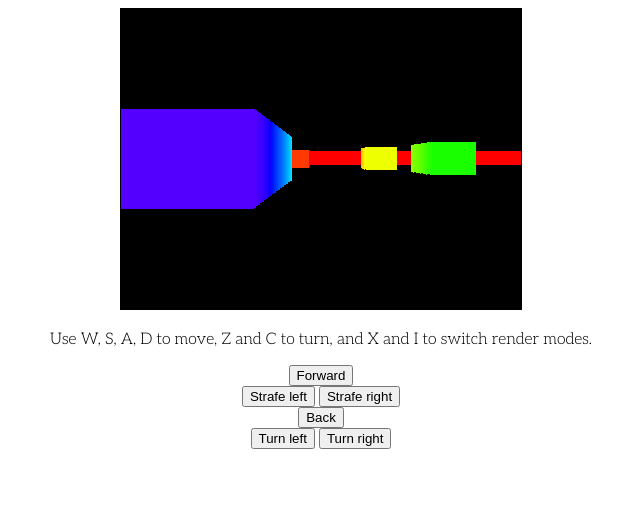
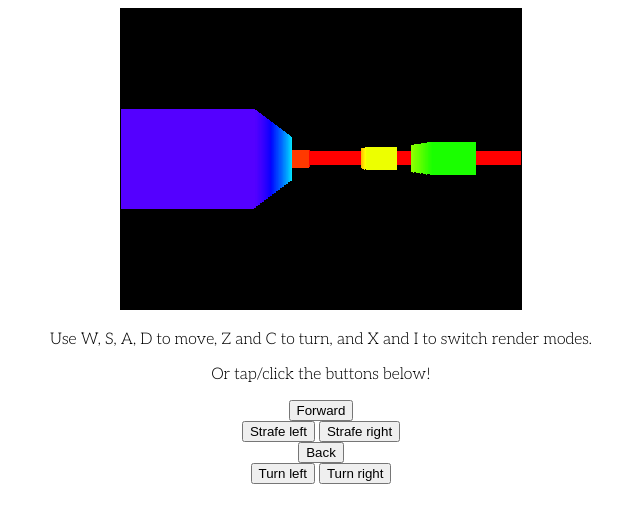
Before and after one commit to KevinCHiggins/iridesce, a plain HTML site: page index.html in a window 1280 px wide. Shown: the whole page, without its empty margins (319-959 px from the left). Drawn offline with Linux system fonts and the light colour scheme.

Commit message:
Added instructions

```diff
--- a/index.html
+++ b/index.html
@@ -17,6 +17,7 @@
 		<div>
 			<p>Use W, S, A, D to move, Z and C to turn, and X and I to switch render modes.
 			</p>
+			<p>Or tap/click the buttons below!</p>
 		</div>
 		<div>
 			<button id="f">Forward</button><br>
```
